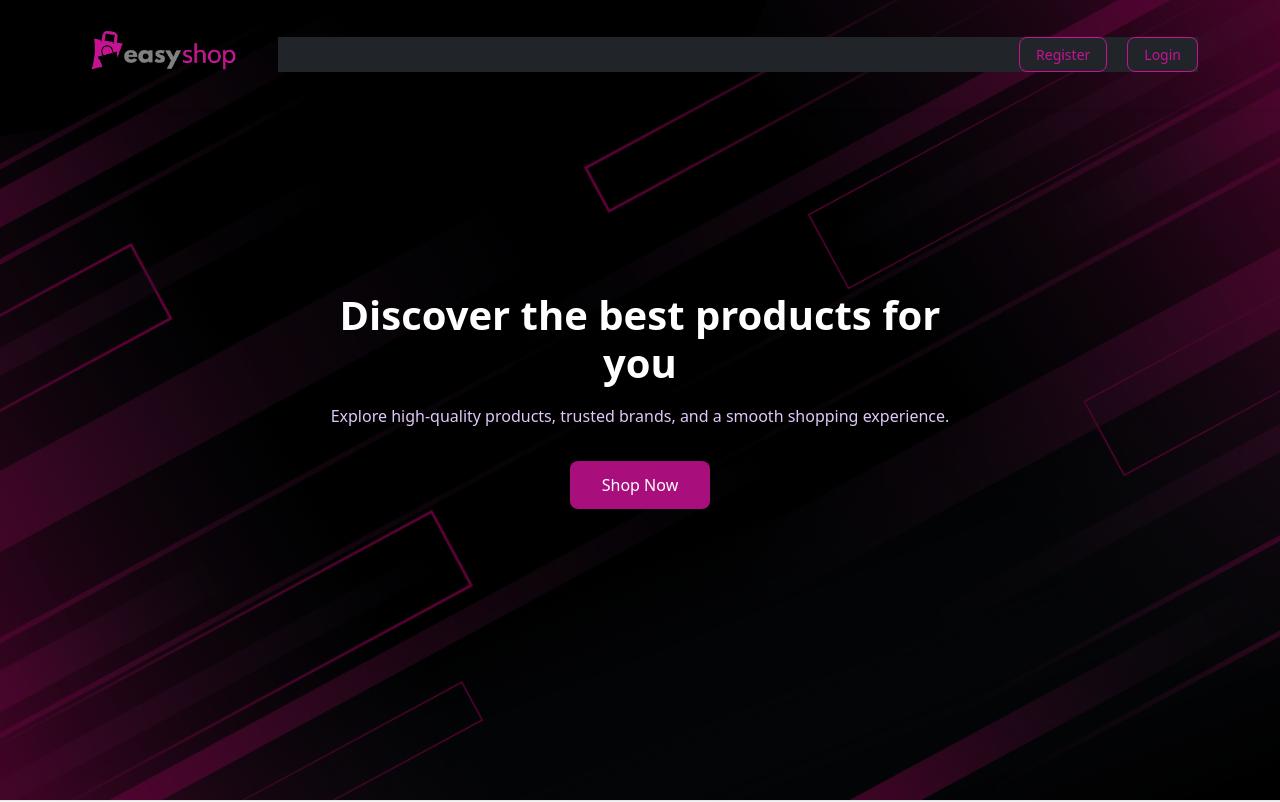
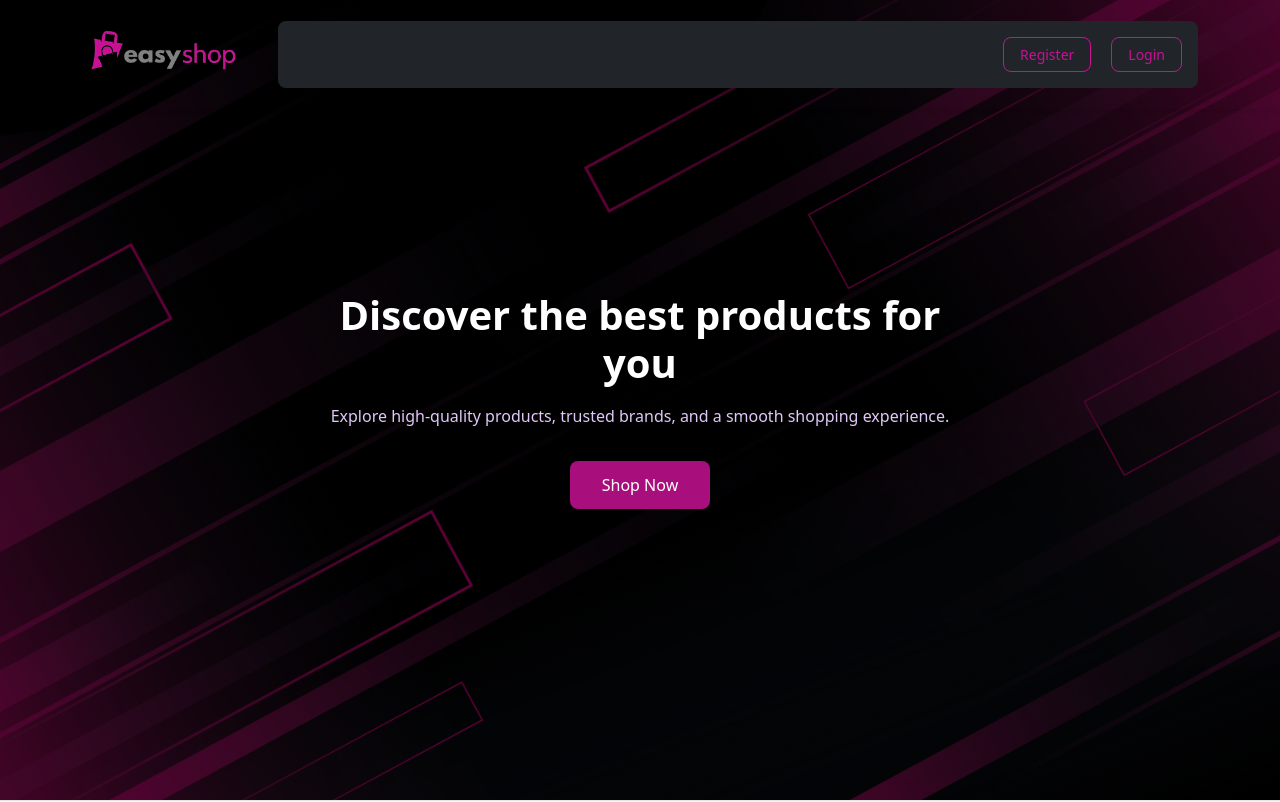
Before and after one commit to salma-mostafaa/Easy-Shop-E-commerce, a React app: page / in a window 1280 px wide. Shown: the top 802 px of the page. Built offline with nearby package versions, Linux system fonts and the light colour scheme; the HTML template or start-up script is replaced by a standard one.

Commit message:
Update Navbar.jsx

```diff
--- a/src/components/Navbar/Navbar.jsx
+++ b/src/components/Navbar/Navbar.jsx
@@ -27,11 +27,11 @@ export default function Navbar() {
           <img src={found} alt="logo" className={styles.logo} />
         </NavLink>
 
-        <button className="navbar-toggler" type="button" data-bs-toggle="collapse" data-bs-target="#mainNav">
+        <button className="navbar-toggler border-dark border-3" type="button" data-bs-toggle="collapse" data-bs-target="#mainNav">
           <span className="navbar-toggler-icon"></span>
         </button>
 
-        <div className={`collapse navbar-collapse ${isHomePage ? 'bg-dark'  : 'bg-white'}`}  id="mainNav" >
+        <div className={`collapse navbar-collapse py-3 px-3 rounded-3 ${isHomePage ? 'bg-dark '  : 'bg-white'}`}  id="mainNav" >
 
           {isLogin &&  (
             <ul className="navbar-nav me-auto gap-1" >
```
